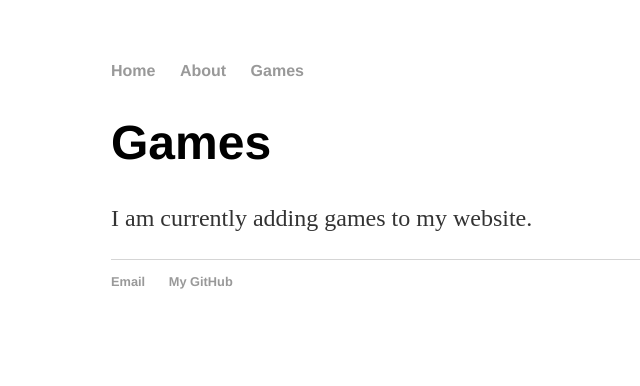
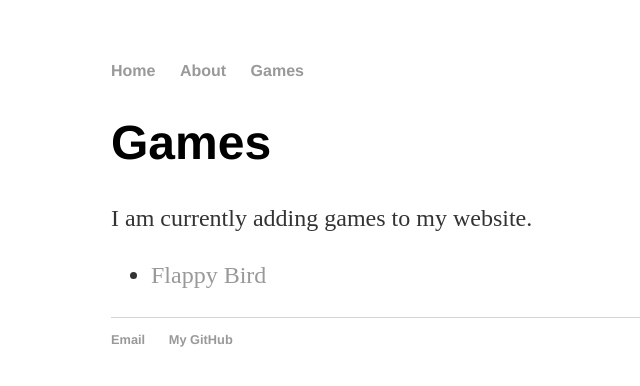
Before and after one commit to SuperBrainBro/vincentlite.github.io, a Jekyll site: the page built from games/index.html, in a window 1280 px wide. Shown: the top 386 px of the page, without its empty margins (81-721 px from the left). Built offline with Jekyll 4.4.1, drawn with Linux system fonts in a browser that asks for light colours.

Commit message:
Update index.html

```diff
--- a/games/index.html
+++ b/games/index.html
@@ -6,3 +6,6 @@ title: Games Vincent Jenei
 			<h1>Games</h1>
 			<p>I am currently adding games to my website.</p>
 		</div>
+<ul class="gameslist">
+				<li><a href="Flappy_Bird">Flappy Bird</a></li>
+				</ul>
```
